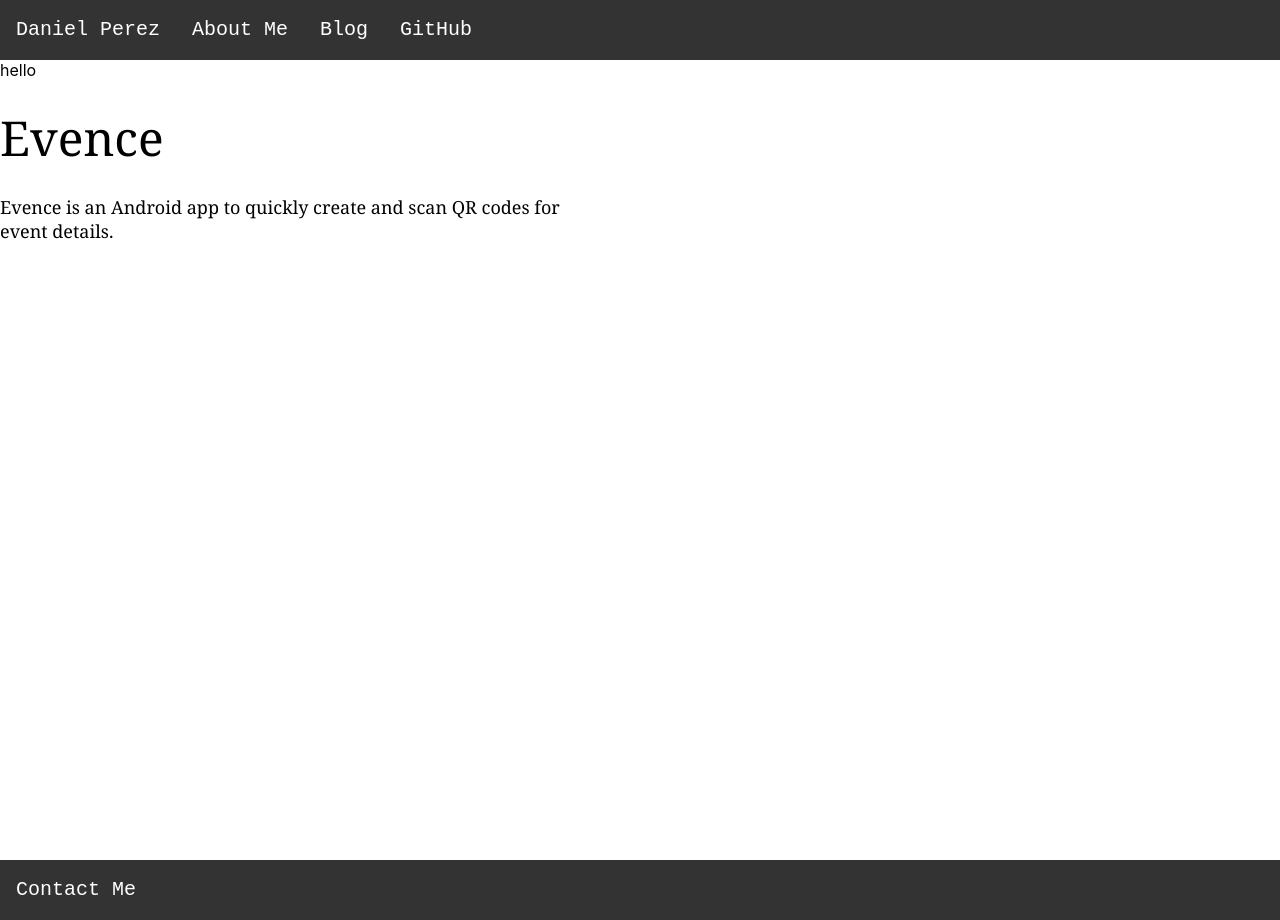
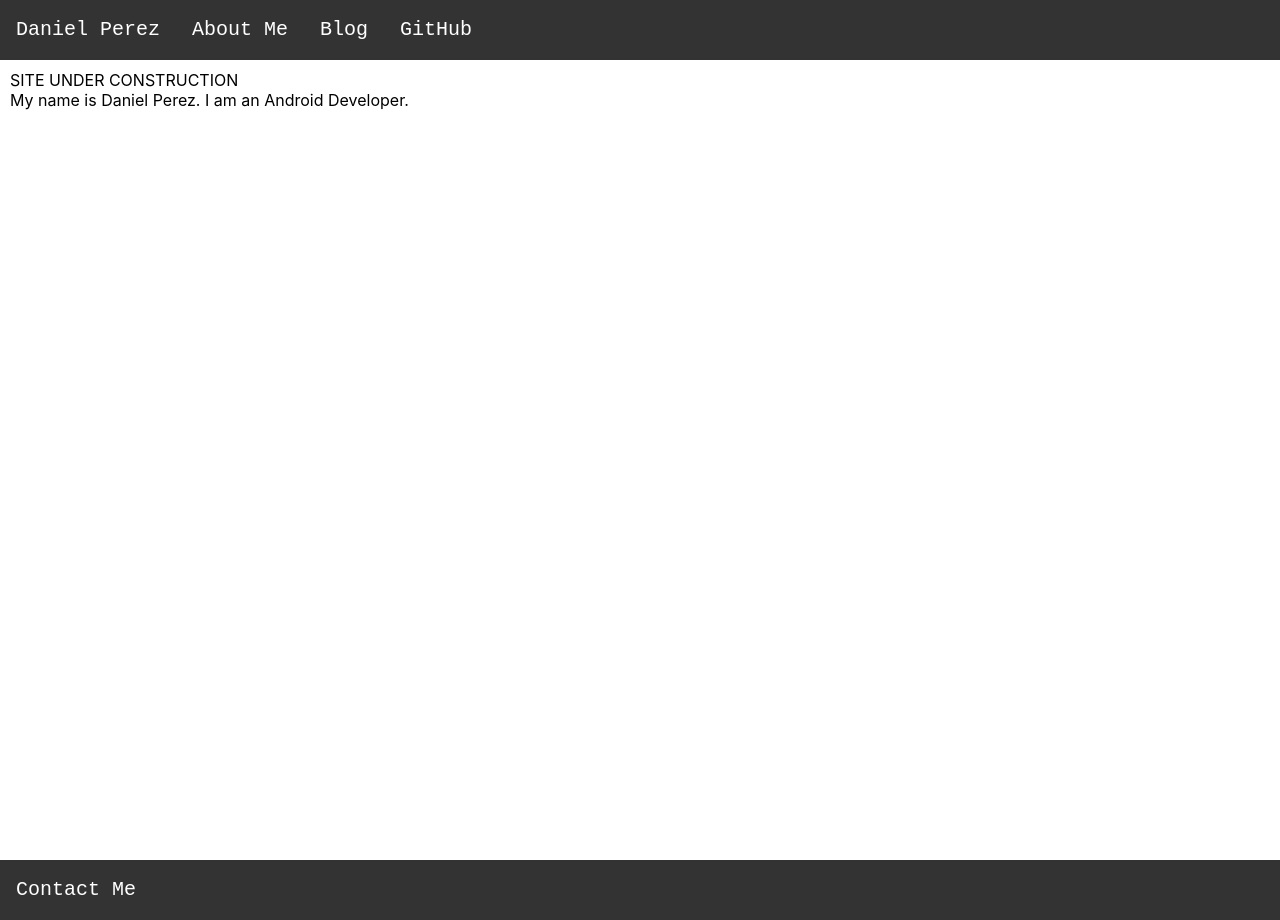
Before and after one commit to danielPerez97/website, a React (Create React App) app: page / in a window 1280 px wide. Built offline with nearby package versions, Linux system fonts and the light colour scheme.

Commit message:
Removed junk from the homepage

```diff
--- a/src/App.jsx
+++ b/src/App.jsx
@@ -1,15 +1,16 @@
 import React from 'react';
-import ProjectCard from './components/ProjectCard';
+import styled from 'styled-components';
+
+const Container = styled.div`
+  padding: 10px
+`;
 
 function App() {
   return (
-    <div>
-      <div>hello</div>
-      <ProjectCard
-        projectName="Evence"
-        projectDescription="Evence is an Android app to quickly create and scan QR codes for event details."
-      />
-    </div>
+    <Container>
+      <div>SITE UNDER CONSTRUCTION</div>
+      <div>My name is Daniel Perez. I am an Android Developer.</div>
+    </Container>
   );
 }
 
```
